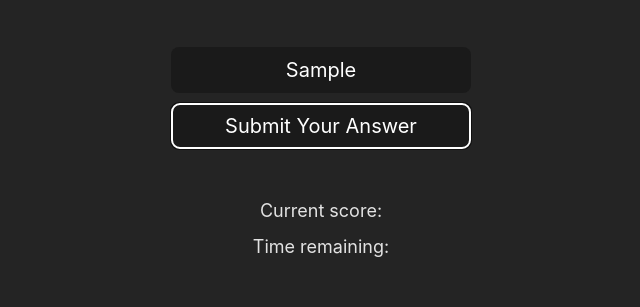
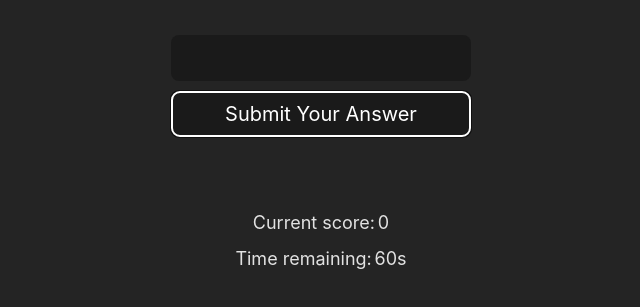
Before and after one commit to brandon-carlisle/Guess-This-Capital, a website built with Vite: page index.html in a window 1280 px wide. Both pictures are taken after typing "Sample" into the empty fields and a click on the button "Submit Your Answer". Shown: the part 303-610 px from the top of the page, without its empty margins (319-959 px from the left). Built offline with nearby package versions, Linux system fonts and the light colour scheme; no server answers; files whose address does not match are found by name.

Commit message:
more UI fixes

```diff
--- a/index.html
+++ b/index.html
@@ -27,7 +27,7 @@
 
       <div class="game-info">
         <div class="answer-validation">
-          <span class="answer-validation__icon"></span>
+          <span class="answer-validation__icon hidden">/</span>
         </div>
 
         <div class="score">
--- a/js/controller.js
+++ b/js/controller.js
@@ -1,5 +1,6 @@
 import '../style.css';
 import * as model from './model';
+import { wait } from './helpers';
 import cardView from './views/cardView';
 import formView from './views/formView';
 import gameInfoView from './views/gameInfoView';
@@ -15,7 +16,7 @@ const controlGameInfo = function (state) {
   gameInfoView.update(score, time);
 };
 
-const controlSubmitAnswer = function (data) {
+const controlSubmitAnswer = async function (data) {
   // If answer is correct
   if (model.checkAnswer(data)) {
     model.pushCurrentScore();
@@ -23,10 +24,9 @@ const controlSubmitAnswer = function (data) {
     controlGameInfo();
     gameInfoView.showAnswerIcon(true);
 
-    setTimeout(() => {
-      controlCard();
-      gameInfoView.hideAnswerIcon();
-    }, 2000);
+    await wait(2);
+    controlCard();
+    gameInfoView.hideAnswerIcon();
   }
 
   // If answer is incorrect
@@ -35,10 +35,9 @@ const controlSubmitAnswer = function (data) {
     controlGameInfo();
     gameInfoView.showAnswerIcon(false);
 
-    setTimeout(() => {
-      controlCard();
-      gameInfoView.hideAnswerIcon();
-    }, 2000);
+    await wait(2);
+    controlCard();
+    gameInfoView.hideAnswerIcon();
   }
 };
 
--- a/js/helpers.js
+++ b/js/helpers.js
@@ -10,3 +10,6 @@ export const getJSON = async function (url) {
     console.error(error);
   }
 };
+
+export const wait = (seconds) =>
+  new Promise((resolve) => setTimeout(resolve, seconds * 1000));
--- a/js/model.js
+++ b/js/model.js
@@ -31,6 +31,8 @@ export const loadCountry = async function () {
     const code = countryCodes[index];
     const country = await getJSON(`${API_URL}${code}`);
 
+    if (!country.capital) loadCountry(); // Quick fix incase there is no capital city
+
     state.currentCountry = createCurrentCountryObject(country);
 
     console.log(state.currentCountry);
@@ -44,10 +46,14 @@ const formatAnswers = function (string) {
 };
 
 export const checkAnswer = function (answer) {
-  const correctAnswer = formatAnswers(state.currentCountry.capitalCity);
-  const submittedAnswer = formatAnswers(answer.answer);
-  if (submittedAnswer === correctAnswer) return true;
-  else return false;
+  try {
+    const correctAnswer = formatAnswers(state.currentCountry.capitalCity);
+    const submittedAnswer = formatAnswers(answer.answer);
+    if (submittedAnswer === correctAnswer) return true;
+    else return false;
+  } catch (error) {
+    console.error(error);
+  }
 };
 
 export const pushCurrentScore = function () {
--- a/style.css
+++ b/style.css
@@ -148,10 +148,7 @@ button:focus-visible {
 .score {
   margin-bottom: 1rem;
 }
-.score > span {
-  font-size: 1.8rem;
-}
-
+.score > span,
 .time > span {
   font-size: 1.8rem;
 }
```
